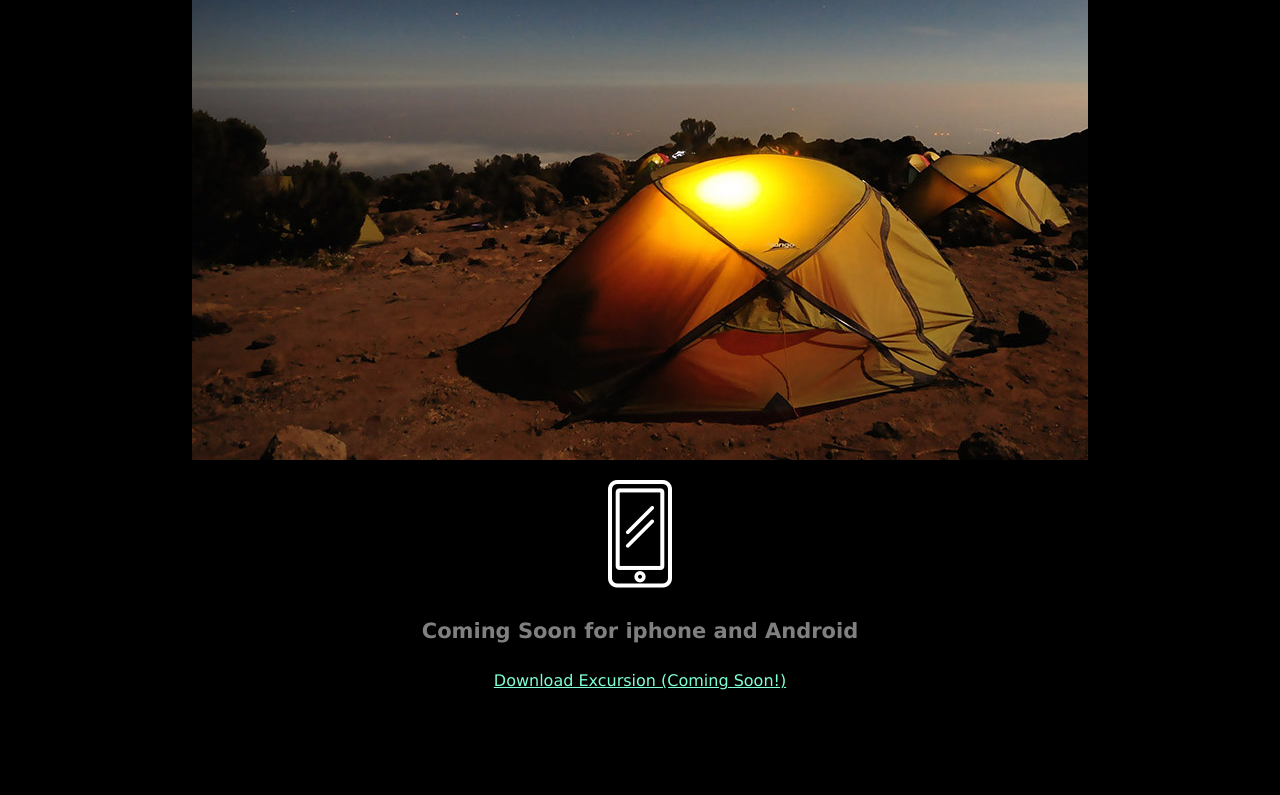
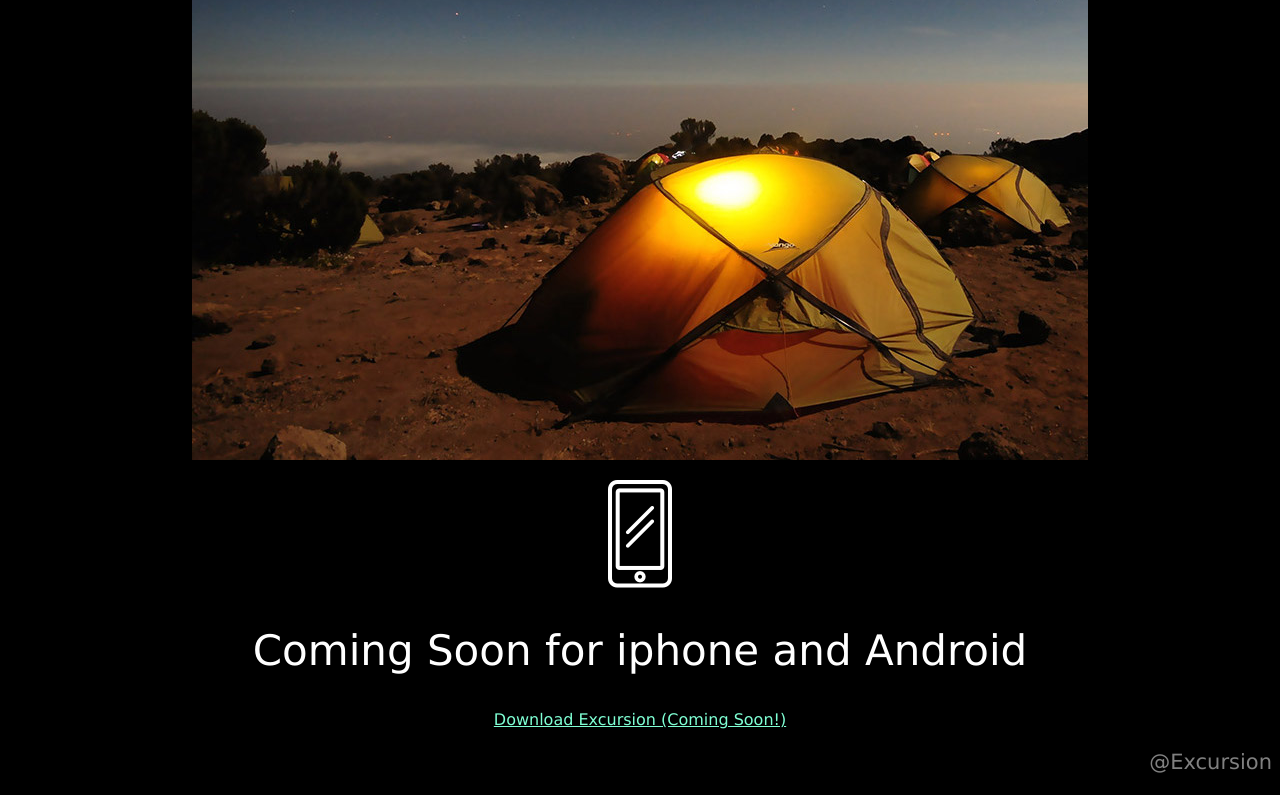
Before and after one commit to louislovesyou/excursion, a plain HTML site: page index.html in a window 1280 px wide. Shown: the part 508-1303 px from the top of the page. Before the commit the page ends 1214 px from the top, so only its background shows below. Drawn offline with Linux system fonts and the light colour scheme; files whose address does not match are found by name.

Commit message:
Final Push

```diff
--- a/index.html
+++ b/index.html
@@ -17,10 +17,10 @@
     <h4 class="header--sub-header">Excursion remembers places you lie, and recommends new points of interest around you.</h4>
     <p><img src="resources/images/camp.jpg"></p>
     <p><img src="C:\Users\Joe\OneDrive\Desktop\excursion\resources\images\phone.png"></p>
-    <h4 class="header--sub-header">Coming Soon for iphone and Android</h4>
+    <h2 class="header--secondary">Coming Soon for iphone and Android</h2>
     <p><a class="link--cta" href="#">Download Excursion (Coming Soon!)</a></p>
+    <p class="footer--copyright">@Excursion</p>
 
 </body>
 
-
 </html>
--- a/resources/css/style.css
+++ b/resources/css/style.css
@@ -29,3 +29,11 @@ body {
     font-size: 16px;
     color: aquamarine;
 }
+
+/* FOOTER */
+
+.footer--copyright {
+    color: grey;
+    font-size: 21px;
+    text-align: right;
+}
```
